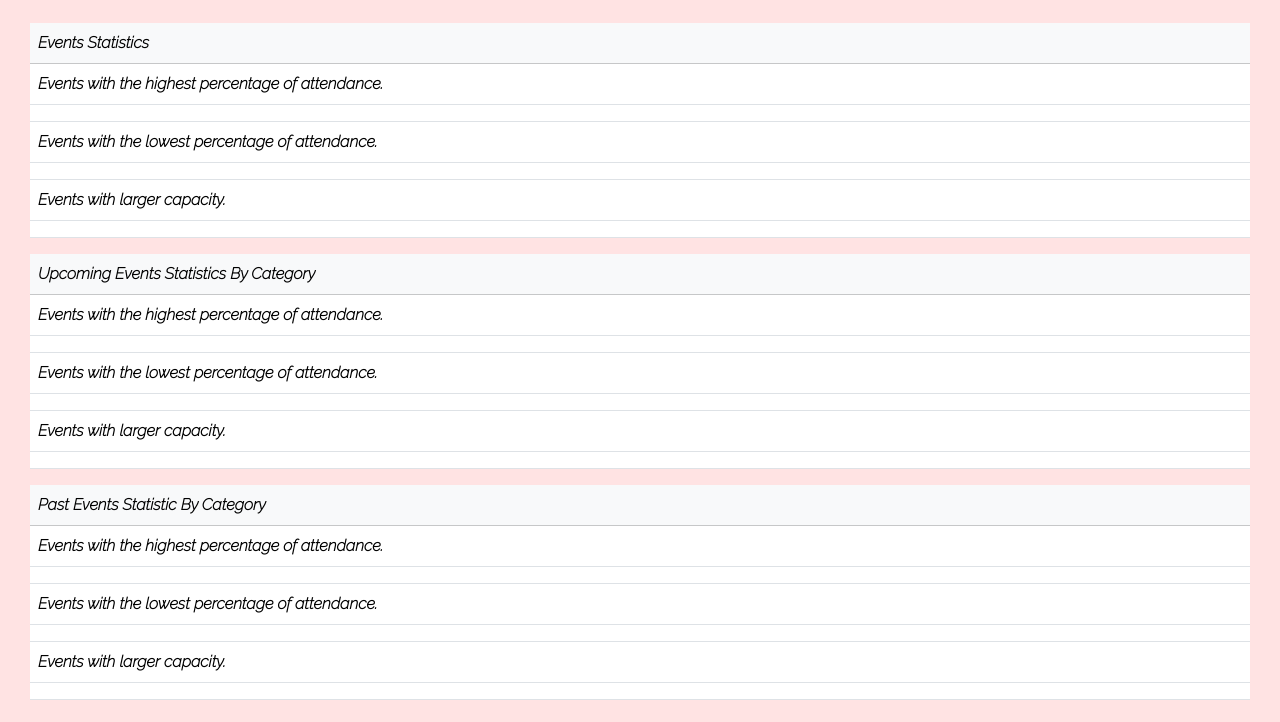
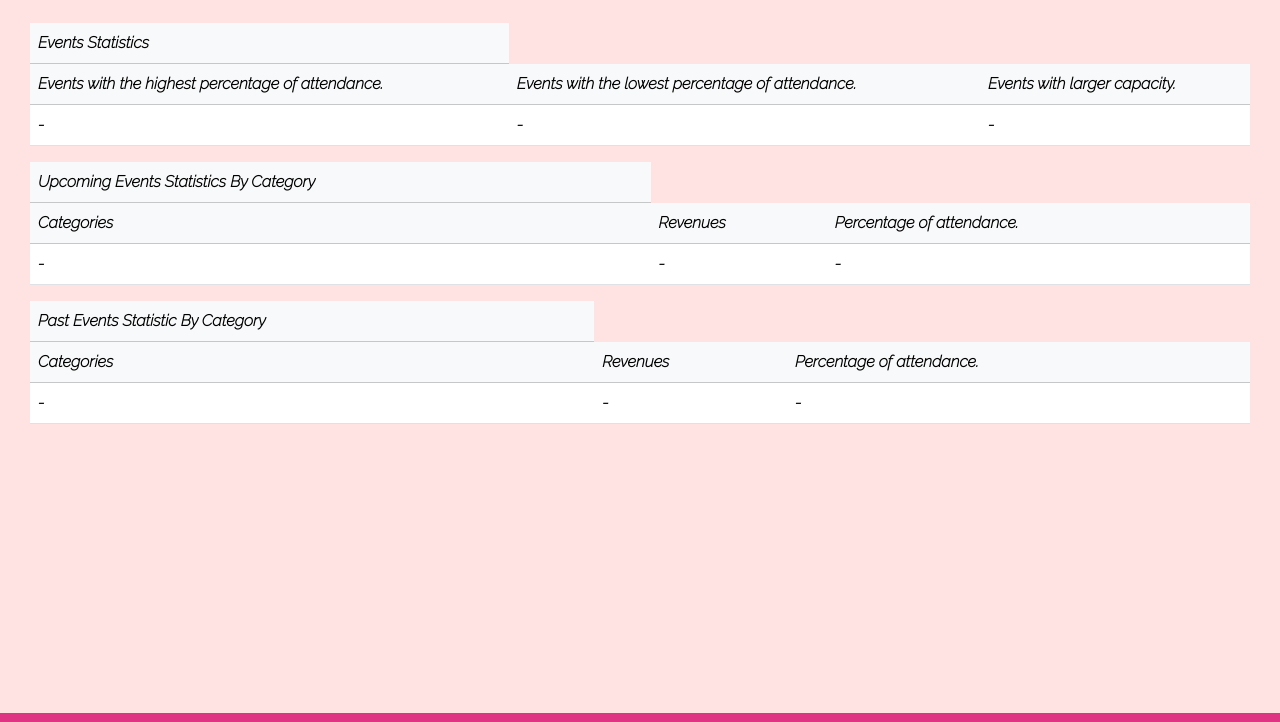
Before and after one commit to Josenov/AmazingEvents_NOVILLO, a plain HTML site: page pages/stats.html in a window 1280 px wide. Shown: the part 71-793 px from the top of the page. Drawn offline with nearby package versions, Linux system fonts and the light colour scheme.

Commit message:
correcciones post daily

```diff
--- a/pages/stats.html
+++ b/pages/stats.html
@@ -14,17 +14,15 @@
 </head>
 
 <body>
-
-    <main>
     <header>
         <nav class="navbar navbar-expand-lg" style="background-color: #FFD7EA;">
             <div class="container-fluid">
                 <img class="navbar-brand" src="../assets/img/Logo_Amazing_Events.png" alt="" width="150">
+                <div class="nav-bar-items">
                     <button class="navbar-toggler" type="button" data-bs-toggle="collapse" data-bs-target="#navbarNav"
                         aria-controls="navbarNav" aria-expanded="false" aria-label="Toggle navigation">
                         <span class="navbar-toggler-icon"></span>
                     </button>
-                    <div class="nav-bar-items">
                     <div class="collapse navbar-collapse" id="navbarNav">
                         <ul class="navbar-nav">
                             <li class="nav-item">
@@ -48,6 +46,8 @@
             </div>
         </nav>
     </header>
+    <main>
+
         <div class="div-table">
             <table class="table">
                 <thead class="table-light">
@@ -56,41 +56,27 @@
                             Events Statistics
                         </th>
                     </tr>
-
+                    <tr>
+                        <th>
+                            Events with the highest percentage of attendance.
+                        </th>
+                        <th>
+                            Events with the lowest percentage of attendance.
+                        </th>
+                        <th>
+                            Events with larger capacity.
+                        </th>
+                    </tr>
                 </thead>
                 <tbody>
                     <tr>
-                        <td>
-                            Events with the highest percentage of attendance.
-                        </td>
-                    </tr>
-                    <tr>
-                        <td>
-
-                        </td>
-                    </tr>
-                    <tr>
-                        <td>
-                            Events with the lowest percentage of attendance.
-                        </td>
-                    </tr>
-                    <tr>
-                        <td>
-
-                        </td>
-                    </tr>
-                    <tr>
-                        <td>
-                            Events with larger capacity.
-                        </td>
-                    </tr>
-                    <tr>
-                        <td>
-
-                        </td>
+                        <td>-</td>
+                        <td>-</td>
+                        <td>-</td>
                     </tr>
                 </tbody>
             </table>
+
             <table class="table">
                 <thead class="table-light">
                     <tr>
@@ -98,41 +84,27 @@
                             Upcoming Events Statistics By Category
                         </th>
                     </tr>
-
+                    <tr>
+                        <th>
+                            Categories
+                        </th>
+                        <th>
+                            Revenues
+                        </th>
+                        <th>
+                            Percentage of attendance.
+                        </th>
+                    </tr>
                 </thead>
                 <tbody>
                     <tr>
-                        <td>
-                            Events with the highest percentage of attendance.
-                        </td>
-                    </tr>
-                    <tr>
-                        <td>
-
-                        </td>
-                    </tr>
-                    <tr>
-                        <td>
-                            Events with the lowest percentage of attendance.
-                        </td>
-                    </tr>
-                    <tr>
-                        <td>
-
-                        </td>
-                    </tr>
-                    <tr>
-                        <td>
-                            Events with larger capacity.
-                        </td>
-                    </tr>
-                    <tr>
-                        <td>
-
-                        </td>
+                        <td>-</td>
+                        <td>-</td>
+                        <td>-</td>
                     </tr>
                 </tbody>
             </table>
+
             <table class="table">
                 <thead class="table-light">
                     <tr>
@@ -140,48 +112,28 @@
                             Past Events Statistic By Category
                         </th>
                     </tr>
-
+                    <tr>
+                        <th>
+                            Categories
+                        </th>
+                        <th>
+                            Revenues
+                        </th>
+                        <th>
+                            Percentage of attendance.
+                        </th>
+                    </tr>
                 </thead>
                 <tbody>
                     <tr>
-                        <td>
-                            Events with the highest percentage of attendance.
-                        </td>
-                    </tr>
-                    <tr>
-                        <td>
-
-                        </td>
-                    </tr>
-                    <tr>
-                        <td>
-                            Events with the lowest percentage of attendance.
-                        </td>
-                    </tr>
-                    <tr>
-                        <td>
-
-                        </td>
-                    </tr>
-                    <tr>
-                        <td>
-                            Events with larger capacity.
-                        </td>
-                    </tr>
-                    <tr>
-                        <td>
-
-                        </td>
+                        <td>-</td>
+                        <td>-</td>
+                        <td>-</td>
                     </tr>
                 </tbody>
             </table>
         </div>
     </main>
-
-    <script src="https://cdn.jsdelivr.net/npm/bootstrap@5.3.0-alpha1/dist/js/bootstrap.bundle.min.js"
-        integrity="sha384-w76AqPfDkMBDXo30jS1Sgez6pr3x5MlQ1ZAGC+nuZB+EYdgRZgiwxhTBTkF7CXvN"
-        crossorigin="anonymous"></script>
-</body>
     <footer>
 
         <div class="container d-flex">
@@ -198,5 +150,10 @@
         </div>
 
     </footer>
+    <script src="https://cdn.jsdelivr.net/npm/bootstrap@5.3.0-alpha1/dist/js/bootstrap.bundle.min.js"
+        integrity="sha384-w76AqPfDkMBDXo30jS1Sgez6pr3x5MlQ1ZAGC+nuZB+EYdgRZgiwxhTBTkF7CXvN"
+        crossorigin="anonymous"></script>
+</body>
+
 
 </html>
--- a/styles/style.css
+++ b/styles/style.css
@@ -8,6 +8,7 @@
 
 header{
     min-height: 8vh;
+
 
 }
 
@@ -22,7 +23,7 @@ main{
     display: flex;
     min-height: 90vh;
     width: 100%;
-    flex-direction: column;
+    flex-flow: column wrap;
 
 }
 
@@ -91,7 +92,9 @@ footer{
     flex-direction: column;
     padding: 30px;
 
+
 }
+
 
 
 
@@ -140,6 +143,7 @@ footer{
 
 /*footer*/
 .container{
+    color: white;
     display: flex;
     justify-content: center;
     padding: 15px;
```
Also changed, not shown: index.html (+7 -5 lines), pages/contact.html (+9 -7 lines), pages/details.html (+5 -3 lines), pages/pastevents.html (+5 -3 lines), pages/upcomingevents.html (+4 -3 lines). Lines whose indentation alone changed are shown as unchanged.
